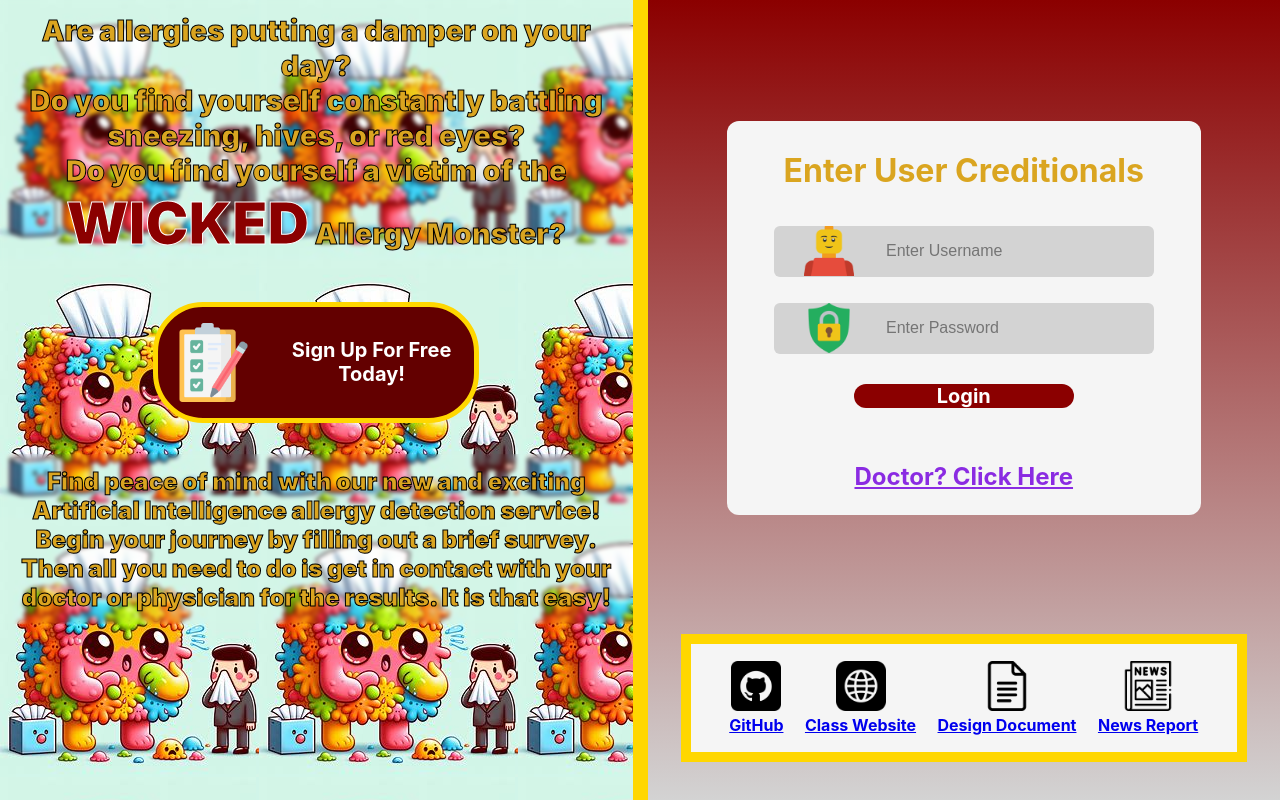
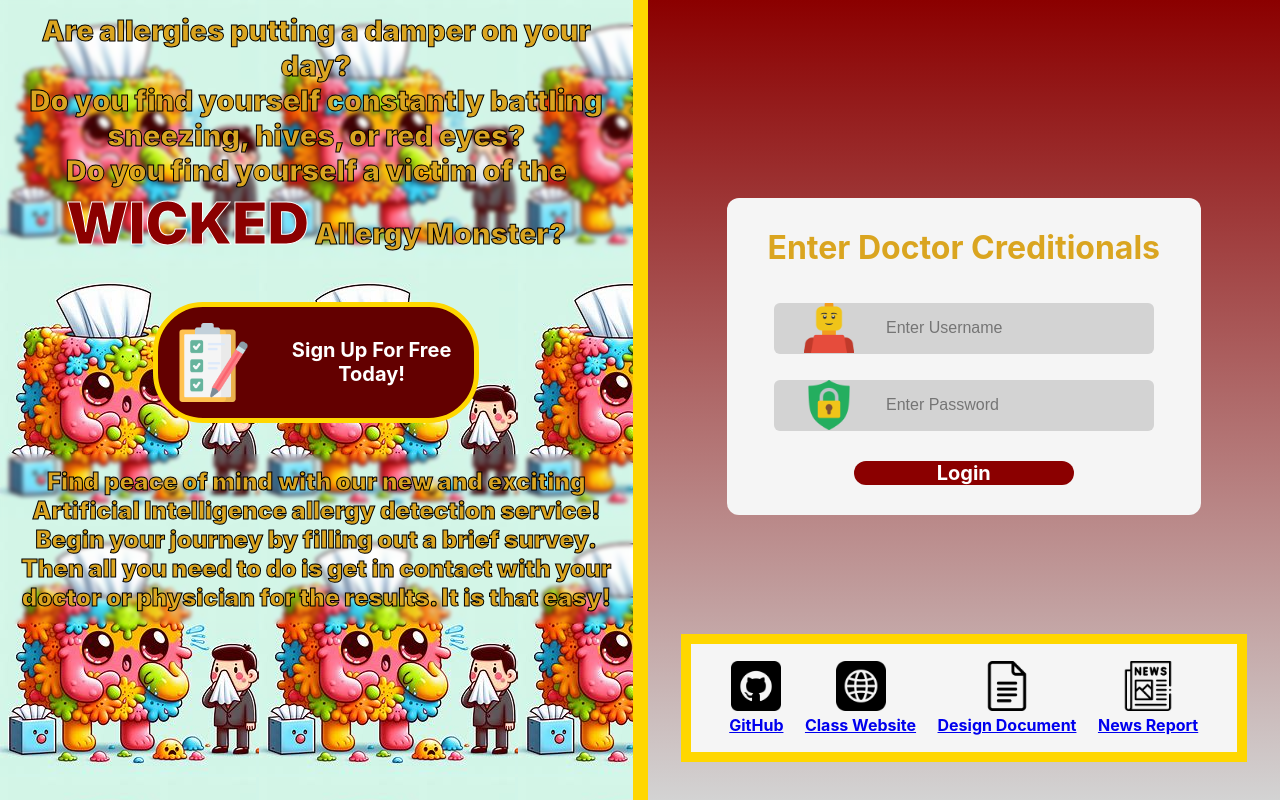
Before and after one commit to jdutchik/SE491Group13, a React (Create React App) app in the folder se491project/: page / in a window 1280 px wide. Built offline with nearby package versions, Linux system fonts and the light colour scheme.

Commit message:
login changes

```diff
--- a/se491project/src/components/Login/Login.jsx
+++ b/se491project/src/components/Login/Login.jsx
@@ -40,6 +40,7 @@ const Login = () => {
     var request = "";
 
     const login = async () => {
+        {/*
         try {
             if (isDoctor) {
                 request = 'http://localhost:3001/login/doctor';
@@ -87,13 +88,14 @@ const Login = () => {
         catch (error) {
             console.error('Login Error:', error.message);
         }
+        */}
     };
 
     return (
         <div className="full">
             <div className='loginContainer'>
                 <div className='header'>
-                    <div className='titleText'>Enter User Creditionals</div>
+                    <div className='titleText'>Enter Doctor Creditionals</div>
                 </div>
 
                 <div className='inputs'>
@@ -118,14 +120,14 @@ const Login = () => {
                 <div className='submit'>
                     <div className="login" onClick={login}>Login</div>
                 </div>
-
+                {/*
                 <div className="doctorSwitch" onClick={handleIsDoc}>
                     {!isDoctor ? (<p>Doctor? Click Here</p>
                     ) : (
                         <p>Patient? Click Here</p>
                     )}
                 </div>
-
+                */}
                 <div className={visibility}>
                     Creditionals are Incorrect
                 </div>
```
